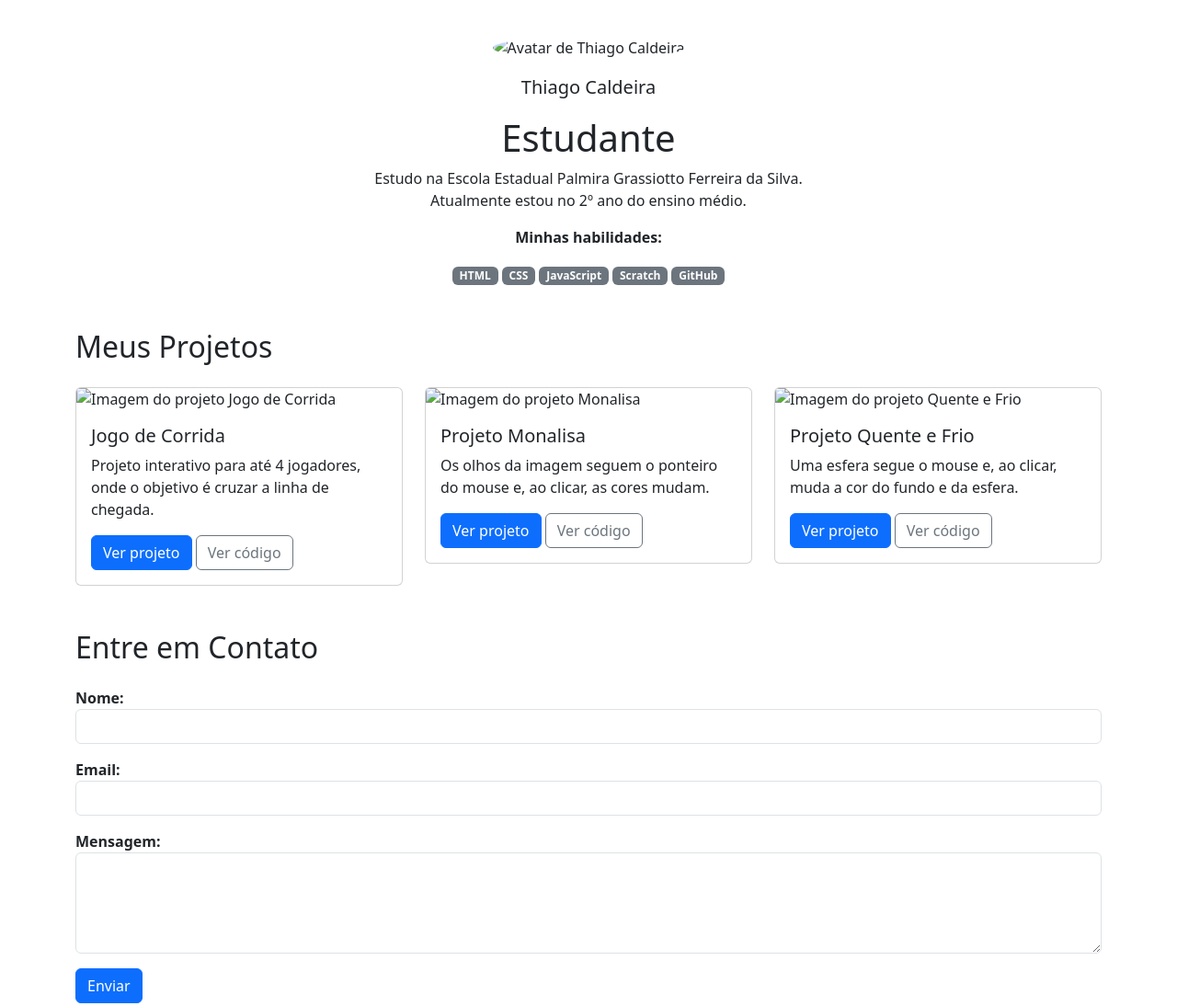
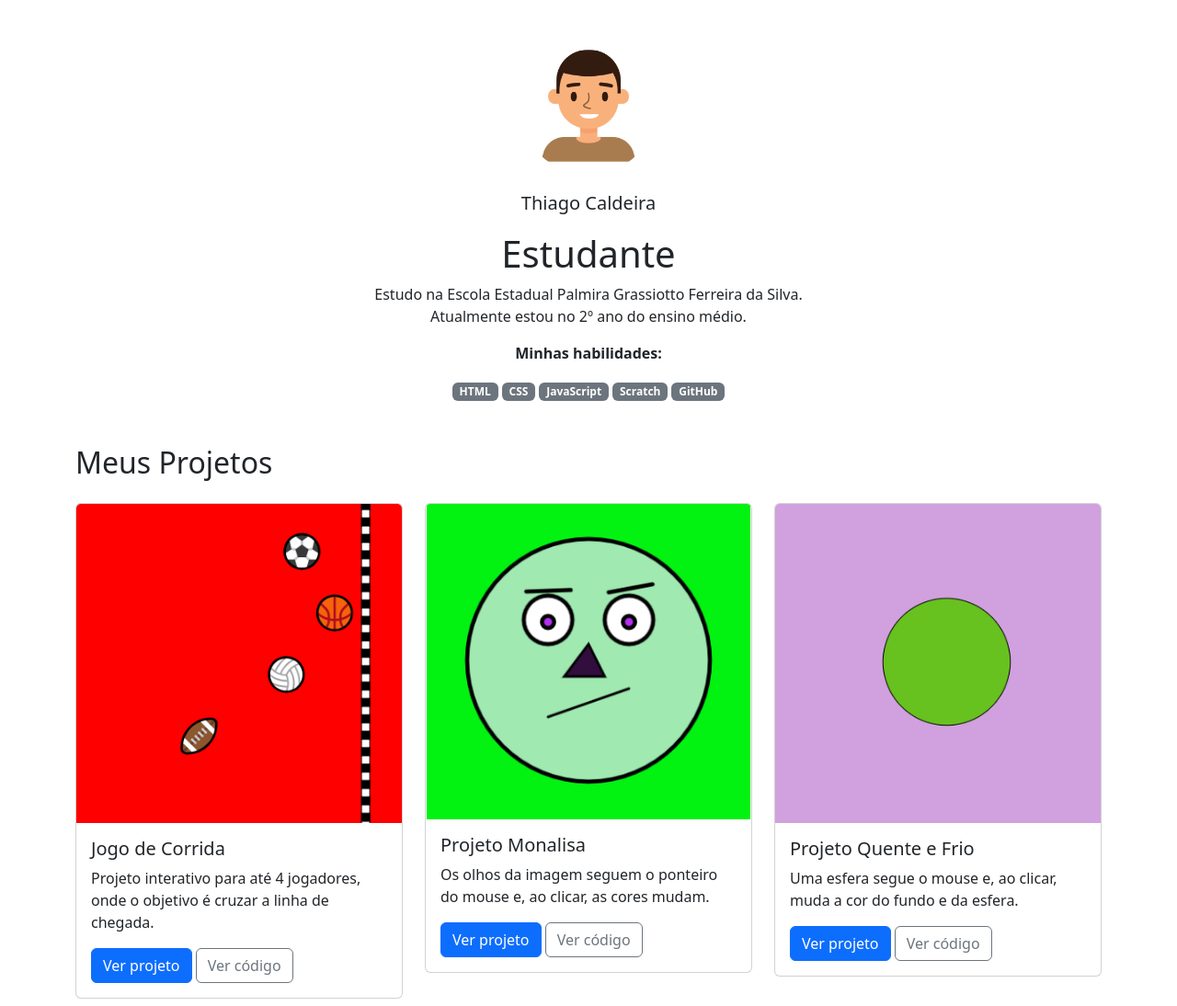
Before and after one commit to kauanjunio-creater/portfolio-Thiago-Caldeira, a plain HTML site: page index.html in a window 1280 px wide. Shown: the top 1094 px of the page at 92% size. Drawn offline with nearby package versions, Linux system fonts and the light colour scheme.

Commit message:
Update index.html

```diff
--- a/index.html
+++ b/index.html
@@ -4,24 +4,19 @@
   <meta charset="UTF-8" />
   <meta name="viewport" content="width=device-width, initial-scale=1.0" />
   <title>Meu Portfólio - Thiago Caldeira</title>
-
-  <!-- Bootstrap e ícones -->
   <link href="https://cdn.jsdelivr.net/npm/bootstrap@5.3.2/dist/css/bootstrap.min.css" rel="stylesheet" />
   <link href="https://cdn.jsdelivr.net/npm/bootstrap-icons@1.11.3/font/bootstrap-icons.min.css" rel="stylesheet" />
-
-  <!-- CSS personalizado -->
   <link rel="stylesheet" href="style.css" />
 </head>
 <body>
   <header class="container text-center mt-4">
-    <img src="img/avatar-perfil.png" alt="Avatar de Thiago Caldeira" class="rounded-circle mt-3" width="150" height="150" />
+    <img src="avatar-perfil.png" alt="Avatar de Thiago Caldeira" class="rounded-circle mt-3" width="150" height="150" />
     <p class="lead mt-3">Thiago Caldeira</p>
     <h1>Estudante</h1>
     <p>
       Estudo na Escola Estadual Palmira Grassiotto Ferreira da Silva.<br />
       Atualmente estou no 2º ano do ensino médio.
     </p>
-
     <p><strong>Minhas habilidades:</strong></p>
     <div class="mb-4">
       <span class="badge bg-secondary">HTML</span>
@@ -31,14 +26,12 @@
       <span class="badge bg-secondary">GitHub</span>
     </div>
   </header>
-
   <main class="container">
     <h2 class="mb-4">Meus Projetos</h2>
     <div class="row">
-      <!-- Projeto 1 -->
       <div class="col-md-4">
         <div class="card">
-          <img src="img/projeto-1.png" class="card-img-top" alt="Imagem do projeto Jogo de Corrida" />
+          <img src="projeto-1.png" class="card-img-top" alt="Imagem do projeto Jogo de Corrida" />
           <div class="card-body">
             <h5 class="card-title">Jogo de Corrida</h5>
             <p class="card-text">Projeto interativo para até 4 jogadores, onde o objetivo é cruzar a linha de chegada.</p>
@@ -47,10 +40,9 @@
           </div>
         </div>
       </div>
-      <!-- Projeto 2 -->
       <div class="col-md-4">
         <div class="card">
-          <img src="img/projeto-2.png" class="card-img-top" alt="Imagem do projeto Monalisa" />
+          <img src="projeto-2.png" class="card-img-top" alt="Imagem do projeto Monalisa" />
           <div class="card-body">
             <h5 class="card-title">Projeto Monalisa</h5>
             <p class="card-text">Os olhos da imagem seguem o ponteiro do mouse e, ao clicar, as cores mudam.</p>
@@ -59,10 +51,9 @@
           </div>
         </div>
       </div>
-      <!-- Projeto 3 -->
       <div class="col-md-4">
         <div class="card">
-          <img src="img/projeto-3.png" class="card-img-top" alt="Imagem do projeto Quente e Frio" />
+          <img src="projeto-3.png" class="card-img-top" alt="Imagem do projeto Quente e Frio" />
           <div class="card-body">
             <h5 class="card-title">Projeto Quente e Frio</h5>
             <p class="card-text">Uma esfera segue o mouse e, ao clicar, muda a cor do fundo e da esfera.</p>
@@ -73,23 +64,18 @@
       </div>
     </div>
   </main>
-
   <section id="contato" class="container">
     <h2>Entre em Contato</h2>
     <form>
       <label for="nome">Nome:</label>
       <input type="text" id="nome" class="form-control" required />
-
       <label for="email">Email:</label>
       <input type="email" id="email" class="form-control" required />
-
       <label for="mensagem">Mensagem:</label>
       <textarea id="mensagem" class="form-control" rows="4" required></textarea>
-
       <button type="submit" class="btn btn-primary mt-3">Enviar</button>
     </form>
   </section>
-
   <footer class="container">
     <h2>Conecte-se comigo</h2>
     <div>
@@ -98,8 +84,6 @@
     </div>
     <p class="mt-5">© 2025 - Desenvolvido por Thiago Caldeira</p>
   </footer>
-
-  <!-- Scripts -->
   <script src="https://cdn.jsdelivr.net/npm/bootstrap@5.3.2/dist/js/bootstrap.bundle.min.js"></script>
 </body>
 </html>
```
